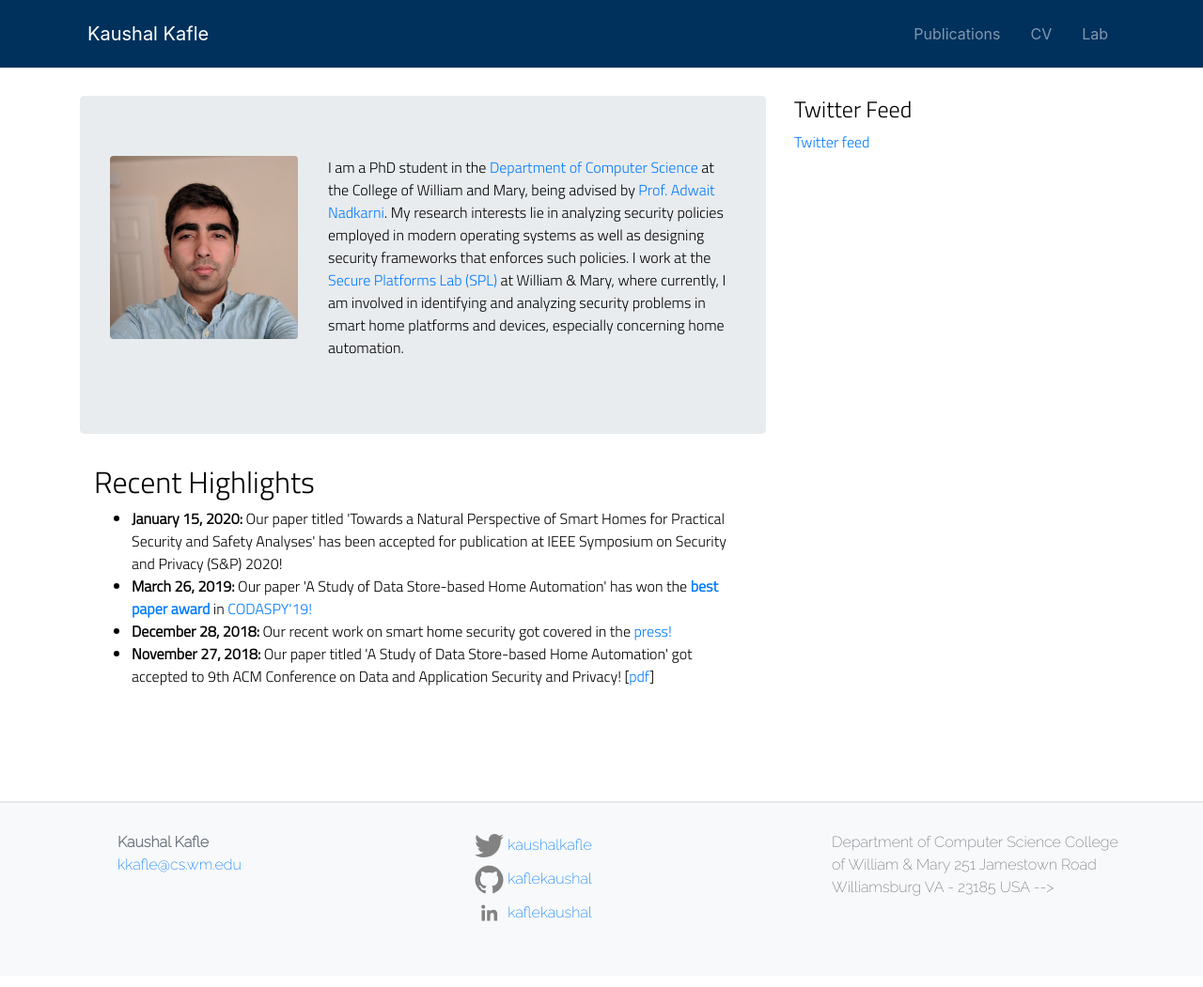
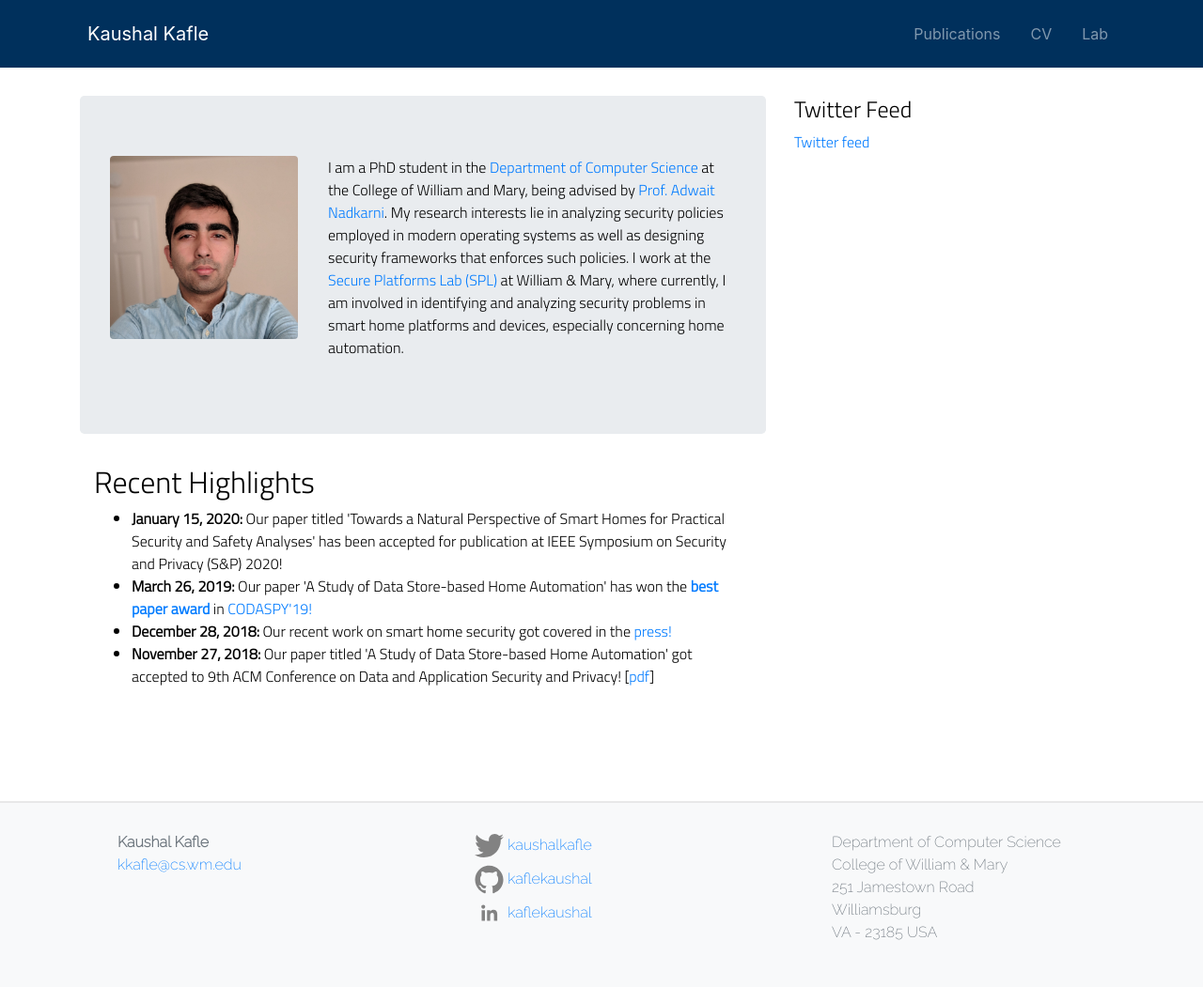
Before and after one commit to kaflekaushal/kaflekaushal.github.io, a Jekyll site: the page built from index.md, in a window 1280 px wide. Shown: the whole page at 94% size. Built offline with Jekyll 4.4.1, drawn with Linux system fonts in a browser that asks for light colours; comment, search, counter and statistics services are not loaded.

Commit message:
fixed footer, restructred css into respective files

```diff
--- a/_config.yml
+++ b/_config.yml
@@ -5,12 +5,16 @@ email: kkafle@cs.wm.edu
 twitter_username: kaushalkafle
 linkedin_username: kaflekaushal
 github_username: kaflekaushal
-#address: Department of Computer Science | College of William & Mary | 251 Jamestown Road | Williamsburg | VA - 23185 USA
-address: |
-  Department of Computer Science
-  College of William & Mary
-  251 Jamestown Road
-  Williamsburg
-  VA - 23185 USA
+address: Department of Computer Science | College of William & Mary | 251 Jamestown Road | Williamsburg | VA - 23185 USA
+# address: |
+#   Department of Computer Science
+#
+#   College of William & Mary
+#
+#   251 Jamestown Road
+#
+#   Williamsburg
+#
+#   VA - 23185 USA
 
 markdown: kramdown
--- a/_includes/footer.html
+++ b/_includes/footer.html
@@ -15,8 +15,9 @@
             <a href="https://twitter.com/{{site.twitter_username}}" target="_blank">
               <span class="icon  icon--twitter">
                 <svg viewBox="0 0 16 16" height="auto" width="10%">
-                  <path fill="#828282" d="M15.969,3.058c-0.586,0.26-1.217,0.436-1.878,0.515c0.675-0.405,1.194-1.045,1.438-1.809
-                  c-0.632,0.375-1.332,0.647-2.076,0.793c-0.596-0.636-1.446-1.033-2.387-1.033c-1.806,0-3.27,1.464-3.27,3.27 c0,0.256,0.029,0.506,0.085,0.745C5.163,5.404,2.753,4.102,1.14,2.124C0.859,2.607,0.698,3.168,0.698,3.767 c0,1.134,0.577,2.135,1.455,2.722C1.616,6.472,1.112,6.325,0.671,6.08c0,0.014,0,0.027,0,0.041c0,1.584,1.127,2.906,2.623,3.206 C3.02,9.402,2.731,9.442,2.433,9.442c-0.211,0-0.416-0.021-0.615-0.059c0.416,1.299,1.624,2.245,3.055,2.271 c-1.119,0.877-2.529,1.4-4.061,1.4c-0.264,0-0.524-0.015-0.78-0.046c1.447,0.928,3.166,1.469,5.013,1.469 c6.015,0,9.304-4.983,9.304-9.304c0-0.142-0.003-0.283-0.009-0.423C14.976,4.29,15.531,3.714,15.969,3.058z"/>
+                  <path fill="#828282"
+                    d="M15.969,3.058c-0.586,0.26-1.217,0.436-1.878,0.515c0.675-0.405,1.194-1.045,1.438-1.809
+                  c-0.632,0.375-1.332,0.647-2.076,0.793c-0.596-0.636-1.446-1.033-2.387-1.033c-1.806,0-3.27,1.464-3.27,3.27 c0,0.256,0.029,0.506,0.085,0.745C5.163,5.404,2.753,4.102,1.14,2.124C0.859,2.607,0.698,3.168,0.698,3.767 c0,1.134,0.577,2.135,1.455,2.722C1.616,6.472,1.112,6.325,0.671,6.08c0,0.014,0,0.027,0,0.041c0,1.584,1.127,2.906,2.623,3.206 C3.02,9.402,2.731,9.442,2.433,9.442c-0.211,0-0.416-0.021-0.615-0.059c0.416,1.299,1.624,2.245,3.055,2.271 c-1.119,0.877-2.529,1.4-4.061,1.4c-0.264,0-0.524-0.015-0.78-0.046c1.447,0.928,3.166,1.469,5.013,1.469 c6.015,0,9.304-4.983,9.304-9.304c0-0.142-0.003-0.283-0.009-0.423C14.976,4.29,15.531,3.714,15.969,3.058z" />
                 </svg>
               </span>
               <span class="username">{{ site.twitter_username }}</span>
@@ -56,16 +59,11 @@
       </div>
       <div class="footer-col col-sm">
         <ul class="office-address">
-          {{site.address}}
-          <!-- {% assign addresslist = site.address | split: " | "%}
-          <!-- {% for addr in addresslist %} -->
-            <!-- {% if addr == "Secure Platforms Lab" %} -->
-              <!-- <li><a href="https://spl-wm.github.io/" target="_blank">{{ addr }}</a></li> -->
-            <!-- {% else %} -->
-              <!-- <li>{{ addr }}</li> -->
-            <!-- {% endif %} -->
-          {% endfor %} -->
-
+          <!-- {{site.address}} -->
+          {% assign addresslist = site.address | split: " | "%}
+          {% for addr in addresslist %}
+          <li>{{ addr }}</li>
+          {% endfor %}
         </ul>
       </div>
     </div>
--- /dev/null
+++ b/_sass/footer.scss
@@ -0,0 +1,19 @@
+.site-footer{
+  position: relative;
+  background-color: #f8f9fa;
+  bottom: 0;
+  width: 100%;
+  border-top: 2px solid #e8e8e8;
+  margin-top: 75px;
+  padding: 30px;
+}
+
+.footer-col ul,ol{
+  list-style: none;
+  font-family: 'Raleway', sans-serif;
+  font-weight: 500;
+}
+
+.social-media-list li{
+  padding-bottom: 5px;
+}
--- /dev/null
+++ b/_sass/header.scss
@@ -0,0 +1,3 @@
+.main-menu{
+  background-color: #00305c;
+}
--- a/_sass/main.scss
+++ b/_sass/main.scss
@@ -6,15 +6,6 @@ body {
   background: $backgroundColor;
   color: $bodyColor;
   font-family: $bodyFont;
-}
-
-.main-menu{
-  background-color: #00305c;
-}
-
-.other-publication, .news-coverage{
-  border-top: 2px solid #e8e8e8;
-  padding-top: 15px;
 }
 
 .page-content{
@@ -26,23 +17,3 @@ body {
   max-width: 200px;
   // padding-right: 50px;
 }
-
-.site-footer{
-  position: relative;
-  background-color: #f8f9fa;
-  bottom: 0;
-  width: 100%;
-  border-top: 2px solid #e8e8e8;
-  margin-top: 75px;
-  padding: 30px;
-}
-
-.social-media-list li{
-  padding-bottom: 5px;
-}
-
-.footer-col ul,ol{
-  list-style: none;
-  font-family: 'Raleway', sans-serif;
-  font-weight: 500;
-}
--- /dev/null
+++ b/_sass/publicationlist.scss
@@ -0,0 +1,4 @@
+.other-publication, .news-coverage{
+  border-top: 2px solid #e8e8e8;
+  padding-top: 15px;
+}
--- a/assets/css/main.scss
+++ b/assets/css/main.scss
@@ -2,3 +2,6 @@
 ---
 
 @import "main";
+@import "footer";
+@import "header";
+@import "publicationlist";
```
Also changed, not shown: other parts of _includes/footer.html (+4 -2 lines).
